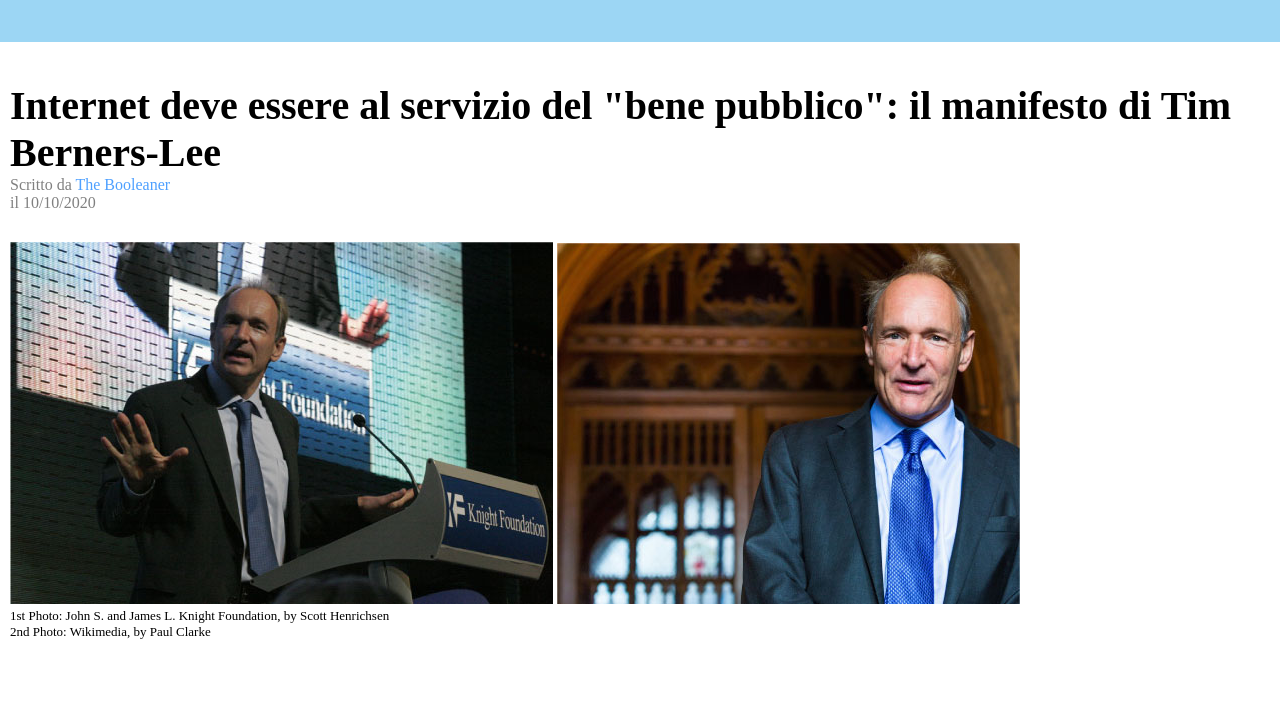
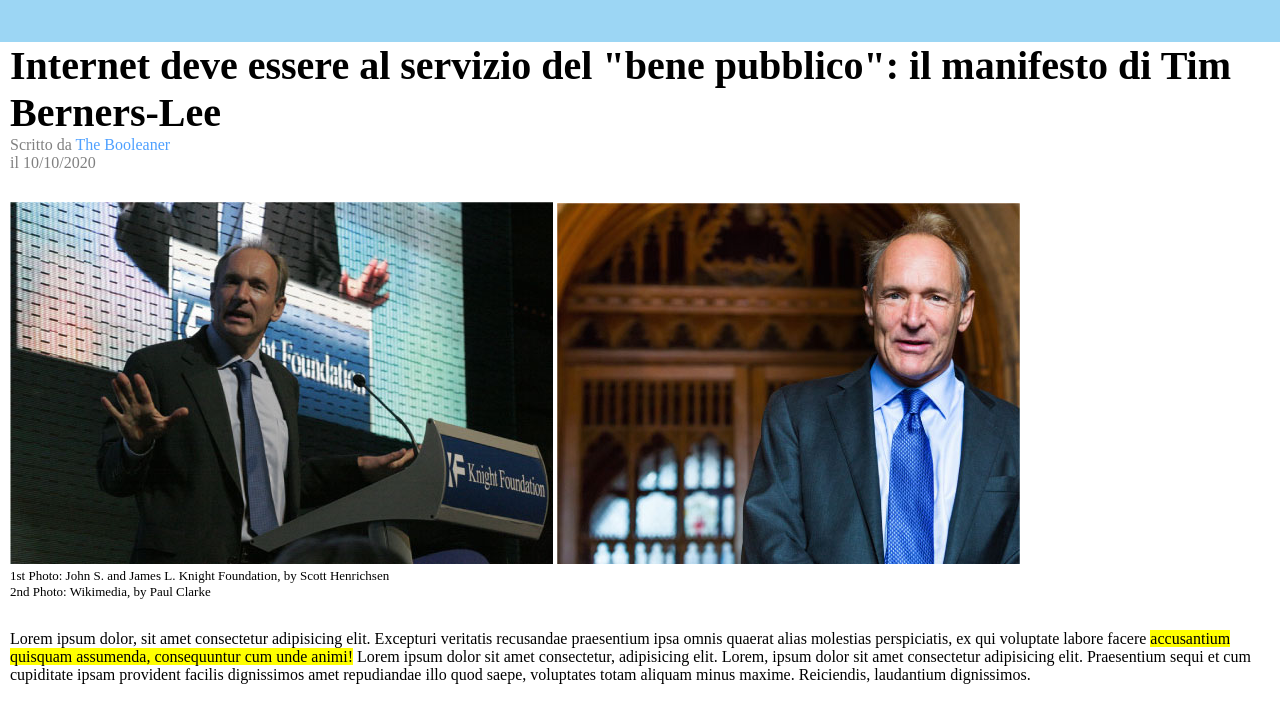
Before and after one commit to s-motto/html-css-booleaner, a plain HTML site: page index.html in a window 1280 px wide. Shown: the part 88-800 px from the top of the page. Drawn offline with Linux system fonts and the light colour scheme.

Commit message:
add: <main>

```diff
--- a/index.html
+++ b/index.html
@@ -9,16 +9,18 @@
 </head>
 
 <body>
+
     <header>
         <img id="logo" src="img/logo.svg" alt="logo">
     </header>
-    <main>
+
     <section class="titolo">
         <h1>Internet deve essere al servizio del "bene pubblico": il manifesto di Tim Berners-Lee</h1>
         <span class="autore">Scritto da <a
                 href="https://boolean.careers/?_gl=1*1495bmt*_up*MQ..&gclid=CjwKCAjwoPOwBhAeEiwAJuXRhxPrWdj-kdjHgPxOdp6RlcF64gif7uBPv3uVrZLt0l4267H8kffGFBoCzisQAvD_BwE">The
                 Booleaner</a><br> il 10/10/2020</span>
     </section>
+
     <figure>
         <img src="img/tim-1.jpg" alt="">
         <img src="img/tim-2.jpg" alt="">
@@ -28,7 +30,23 @@
         </figcaption>
     </figure>
 
+    <main>
+
+        <p>Lorem ipsum dolor, sit amet consectetur adipisicing elit. Excepturi veritatis recusandae praesentium ipsa
+            omnis quaerat alias molestias perspiciatis, ex qui voluptate labore facere <span
+                class="evidenziato">accusantium quisquam
+                assumenda,
+                consequuntur cum unde animi!</span> Lorem ipsum dolor sit amet consectetur, adipisicing elit. Lorem,
+            ipsum dolor
+            sit amet consectetur adipisicing elit. Praesentium sequi et cum cupiditate ipsam provident facilis
+            dignissimos amet repudiandae illo quod saepe, voluptates totam aliquam minus maxime. Reiciendis,
+            laudantium
+            dignissimos.</p>
     </main>
+
+
+
+    </section>
 
 </body>
 
--- a/style.css
+++ b/style.css
@@ -18,9 +18,14 @@ header {
 
 }
 
+
+.titolo {
+    padding-left: 10px;
+}
+
 main {
     padding-left: 10px;
-    margin-top: 40px;
+    margin-top: 30px;
 }
 
 h1 {
@@ -39,8 +44,14 @@ a {
 
 figure {
     margin-top: 30px;
+    padding-left: 10px;
 }
 
 figcaption {
     font-size: small;
 }
+
+.evidenziato {
+
+    background-color: yellow;
+}
```
Lines whose indentation alone changed are shown as unchanged.
